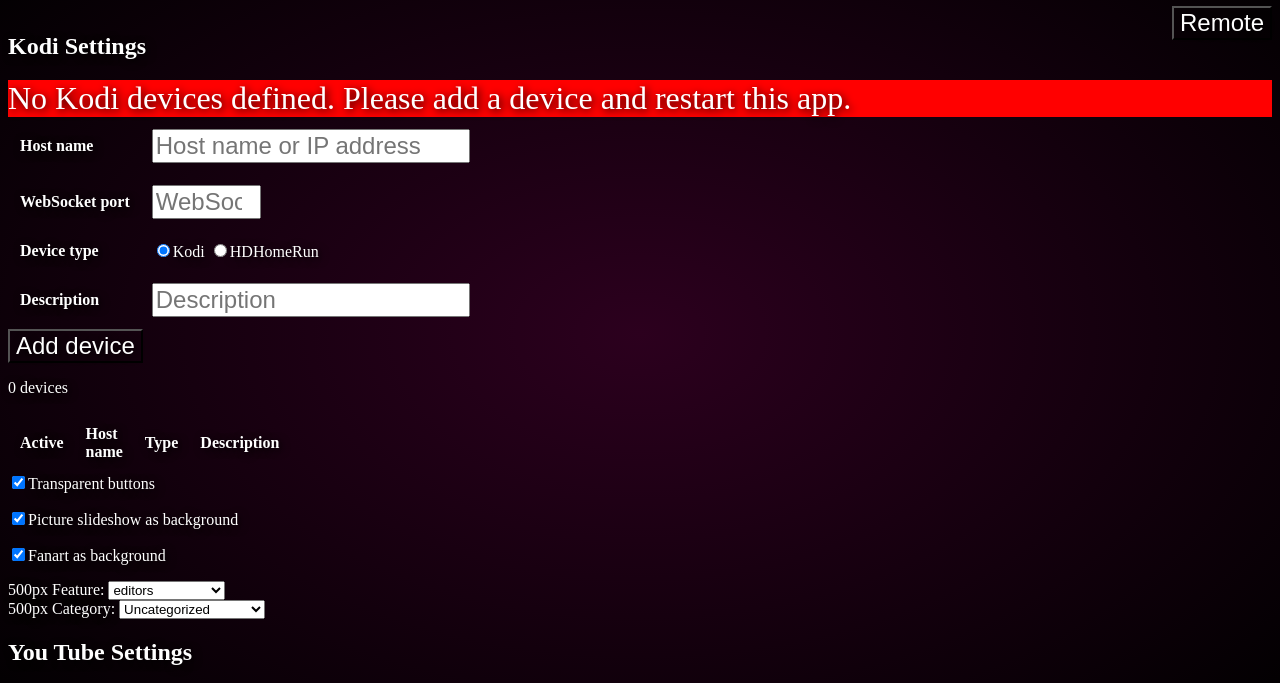
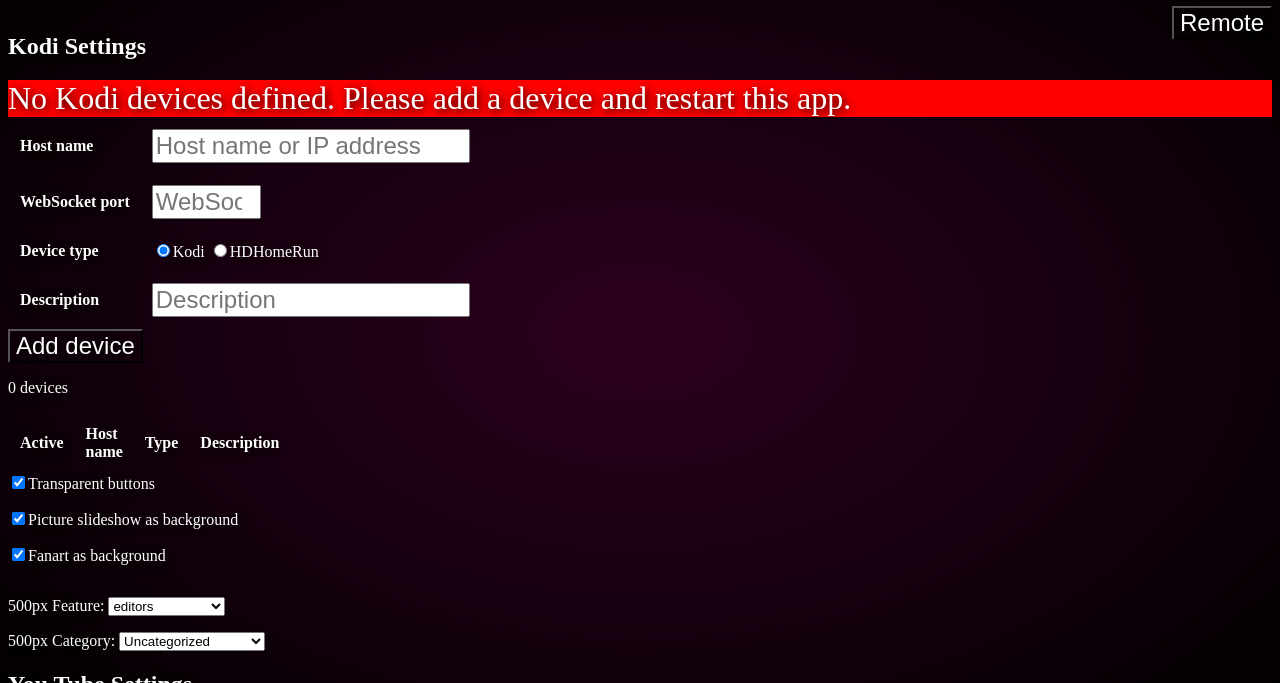
Before and after one commit to pla1/PlayOnKodi, a plain HTML site: page www/index.html in a window 1280 px wide. Shown: the part 66-749 px from the top of the page. Drawn offline with Linux system fonts and the light colour scheme.

Commit message:
Added to README.md. Add space between 500px selection menus in settings.

```diff
--- a/www/index.html
+++ b/www/index.html
@@ -129,8 +129,8 @@
       <input type="checkbox" ng-model="transparentButtons"           ng-true-value="'yes'" ng-false-value="'no'" ng-change="saveSettings()">Transparent buttons<br>
       <input type="checkbox" ng-model="pictureSlideshowAsBackground" ng-true-value="'yes'" ng-false-value="'no'" ng-change="saveSettings()">Picture slideshow as background<br>
       <input type="checkbox" ng-model="fanartAsBackground"           ng-true-value="'yes'" ng-false-value="'no'" ng-change="saveSettings()">Fanart as background<br>
-      500px Feature: <select ng-model="fiveHundredPixFeature" ng-options="item.name as item.name for item in fiveHundredPixFeatures" ng-change="saveSettings()"></select><br>
-      500px Category: <select ng-model="fiveHundredPixCategory" ng-options="item.name as item.name for item in fiveHundredPixCategories" ng-change="saveSettings()"></select><br>
+      <p>500px Feature: <select ng-model="fiveHundredPixFeature" ng-options="item.name as item.name for item in fiveHundredPixFeatures" ng-change="saveSettings()"></select></p>
+      <p>500px Category: <select ng-model="fiveHundredPixCategory" ng-options="item.name as item.name for item in fiveHundredPixCategories" ng-change="saveSettings()"></select></p>
     </div>
     <h2>You Tube Settings</h2>
     <table>
```
Also changed, not shown: README.md.
